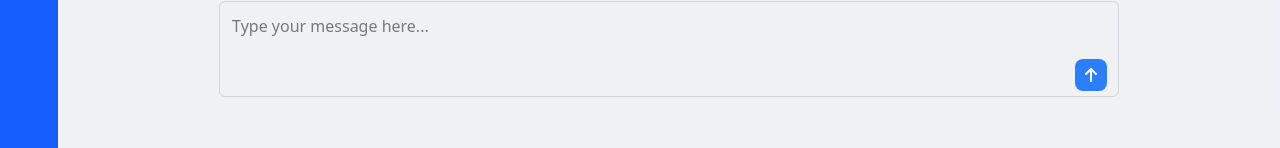
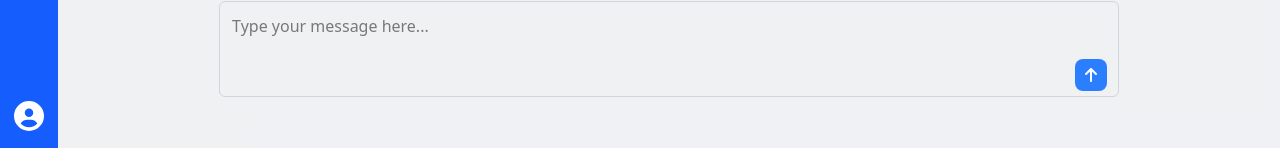
Before and after one commit to Hairum-Qureshi/lab-01-llm-fundamentals, a React (Vite) app in the folder apps/frontend/: page / in a window 1280 px wide. Shown: the part 649-797 px from the top of the page. Built offline with nearby package versions, Linux system fonts and the light colour scheme.

Commit message:
added user icon at the bottom of side nav

```diff
--- a/apps/frontend/src/components/SideNav.tsx
+++ b/apps/frontend/src/components/SideNav.tsx
@@ -1,6 +1,7 @@
 import { LuPanelLeft } from "react-icons/lu";
 import { IoChatbox } from "react-icons/io5";
 import { FaMagnifyingGlass } from "react-icons/fa6";
+import { FaCircleUser } from "react-icons/fa6";
 
 export default function SideNav() {
 	return (
@@ -15,6 +16,11 @@ export default function SideNav() {
 				<div className="flex flex-col items-center space-y-2 bg-blue-800 p-2 rounded-lg hover:cursor-pointer">
 					<IoChatbox className="text-white text-lg" />
 				</div>
+				<div className="flex flex-col items-center space-y-2 hover:cursor-pointer">
+					<div className="flex flex-col items-center space-y-2 hover:cursor-pointer absolute bottom-0 mb-5">
+						<FaCircleUser className="text-white text-3xl" />
+					</div>
+				</div>
 			</div>
 		</div>
 	);
```
